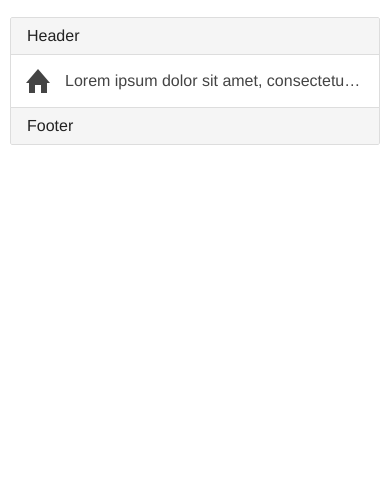
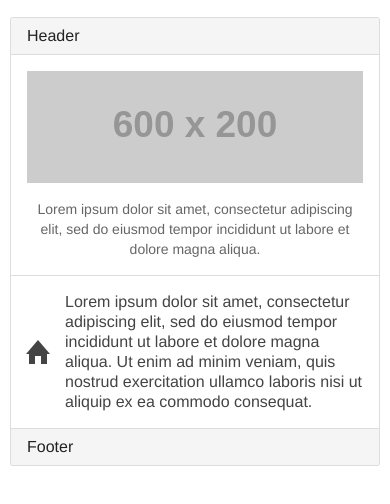
Before and after one commit to ashu2016/Ionic_Lynda, a website: page www/index.html in a window 390 px wide. Shown: the part 170-674 px from the top of the page. Drawn offline with Linux system fonts and the light colour scheme; some packages are replaced by stand-ins of ours; files that its build step writes are made by us from their sources; placeholder pictures from the web are drawn by us; files whose address does not match are found by name.

Commit message:
Chapter 14 finished

```diff
--- a/www/index.html
+++ b/www/index.html
@@ -30,7 +30,7 @@
         <button class="icon ion-gear-a button button-clear"></button>
       </ion-header-bar>
 
-      <ion-tabs class="tabs-icon-top">
+      <ion-tabs class="tabs-icon-bottom">
         <ion-tab badge="1" badge-style="badge-assertive" icon="ion-home" title="Home"> </ion-tab>
         <ion-tab icon="ion-person" title="About"> </ion-tab>
         <ion-tab icon="ion-calendar" title="Calendar"> </ion-tab>
@@ -41,12 +41,16 @@
              <div class="item item-divider">
                  Header
              </div>
-             <div class="item item-icon-left">
+             <div class="item item-image item-body">
+                 <img src="http://placehold.it/600x200" alt="Item Img">
+                 <p>Lorem ipsum dolor sit amet, consectetur adipiscing elit, sed do eiusmod tempor incididunt ut labore et dolore magna
+                 aliqua.
+                 </p>
+             </div>
+             <div class="item item-icon-left item-text-wrap">
                  <i class="icon ion-home"></i>
                   Lorem ipsum dolor sit amet, consectetur adipiscing elit, sed do eiusmod tempor incididunt ut labore et dolore magna
                  aliqua. Ut enim ad minim veniam, quis nostrud exercitation ullamco laboris nisi ut aliquip ex ea commodo consequat.
-                 Duis aute irure dolor in reprehenderit in voluptate velit esse cillum dolore eu fugiat nulla pariatur.
-                 Excepteur sint occaecat cupidatat non proident, sunt in culpa qui officia deserunt mollit anim id est laborum
              </div>
              <div class="item item-divider">
                  Footer
```
